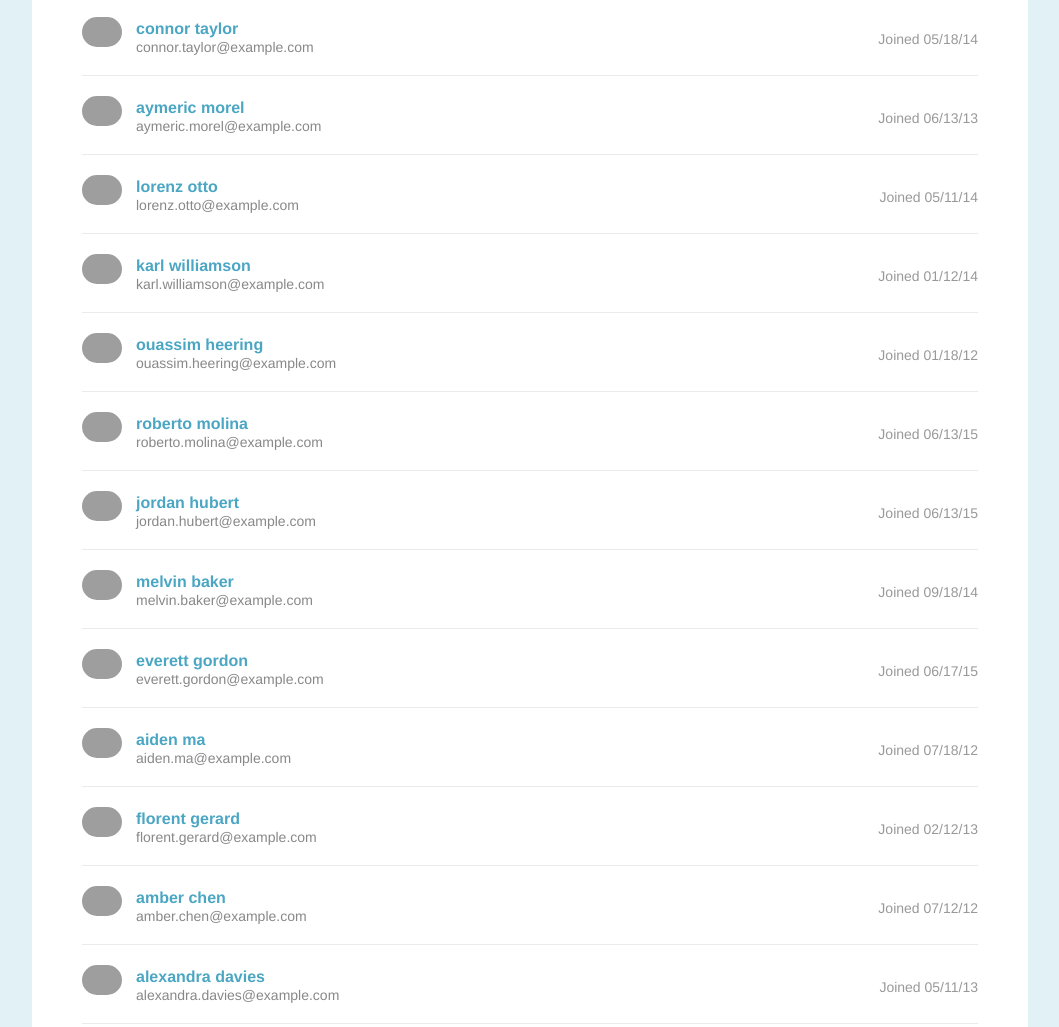
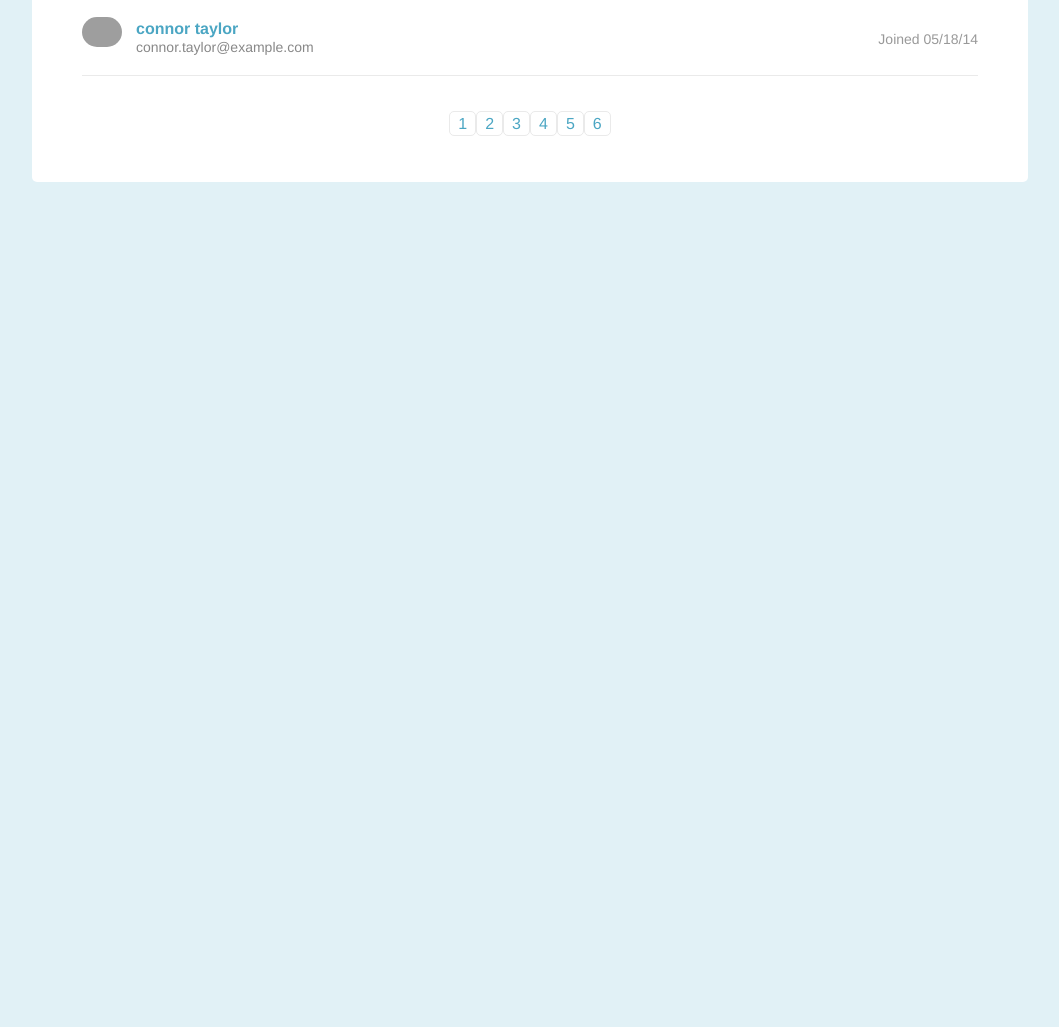
Before and after one commit to cconner57/JS-Treehouse, a plain HTML site: page Techdegree - Full Stack JavaScript/List Pagination/index.html in a window 1280 px wide. Shown: the part 836-1863 px from the top of the page, without its empty margins (110-1169 px from the left). After the commit the page ends 1068 px from the top, so only its background shows below. Drawn offline with Linux system fonts and the light colour scheme; grey boxes are pictures that could not be loaded.

Commit message:
Finished project

```diff
--- a/Techdegree - Full Stack JavaScript/List Pagination/js/script.js
+++ b/Techdegree - Full Stack JavaScript/List Pagination/js/script.js
@@ -1,50 +1,40 @@
-/******************************************
-Treehouse Techdegree:
-FSJS project 2 - List Filter and Pagination
-******************************************/
+const studentList = document.querySelector(".student-list").children
+const studentsPerPage = 10
 
-// Study guide for this project - https://drive.google.com/file/d/1OD1diUsTMdpfMDv677TfL1xO2CEkykSz/view?usp=sharing
+const ShowPage = (list, pageNumber) => {
+   let start = (pageNumber * studentsPerPage) - studentsPerPage;
+   let end = pageNumber * studentsPerPage;
+   for(let i = 0; i < list.length; i++){
+      i >= start && i < end ? list[i].style.display = "block" : list[i].style.display = "none";
+   }
+}
 
+const appendLinks = (list) => {
+   const site = document.querySelector('.page');
+   const pagination = document.createElement('div');
+   let pagesList = document.createElement('ul');
+   let pages = Math.ceil(list.length / studentsPerPage);
+   pagination.classList.add('pagination');
+   pagination.appendChild(pagesList);
+   site.appendChild(pagination);
 
-/***
-   Add your global variables that store the DOM elements you will
-   need to reference and/or manipulate.
+   for(i = 1; i <= pages; i++){
+      let icon = document.createElement('li');
+      let number = document.createElement('a');
+      number.href = "#";
+      number.textContent = i;
+      icon.appendChild(number)
+      pagesList.appendChild(icon);
+      number.addEventListener('click',(e) => {
+         let pageLinks = document.getElementsByClassName('active')
+         for(l = 0; l < pageLinks.length; l++){
+            pageLinks[l].classList.remove('active');
+         }
+         ShowPage(list,number.textContent)
+         e.target.classList.add('active');
+      })
+   }
+}
 
-   But be mindful of which variables should be global and which
-   should be locally scoped to one of the two main functions you're
-   going to create. A good general rule of thumb is if the variable
-   will only be used inside of a function, then it can be locally
-   scoped to that function.
-***/
-
-
-
-
-/***
-   Create the `showPage` function to hide all of the items in the
-   list except for the ten you want to show.
-
-   Pro Tips:
-     - Keep in mind that with a list of 54 students, the last page
-       will only display four.
-     - Remember that the first student has an index of 0.
-     - Remember that a function `parameter` goes in the parens when
-       you initially define the function, and it acts as a variable
-       or a placeholder to represent the actual function `argument`
-       that will be passed into the parens later when you call or
-       "invoke" the function
-***/
-
-
-
-
-/***
-   Create the `appendPageLinks function` to generate, append, and add
-   functionality to the pagination buttons.
-***/
-
-
-
-
-
-// Remember to delete the comments that came with this file, and replace them with your own code comments.
+ShowPage(studentList,1);
+appendLinks(studentList);
```
Also changed, not shown: Techdegree - Full Stack JavaScript/List Pagination/index.html (+4 -6 lines).
